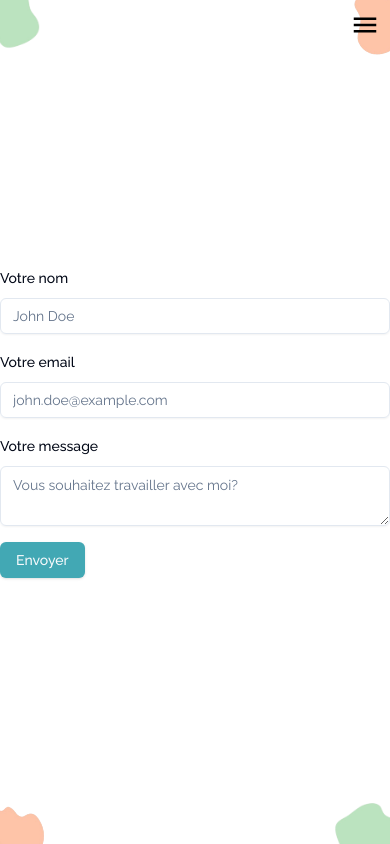
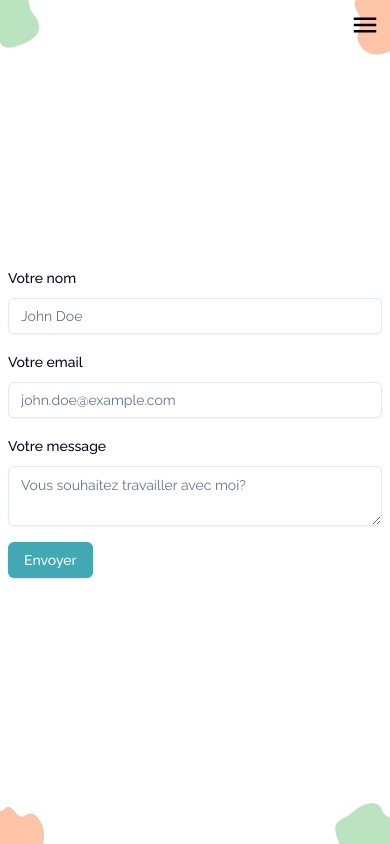
Before and after one commit to Raxuis/artaorea, a Next.js app: page /contact in a window 390 px wide. Built offline with nearby package versions, Linux system fonts and the light colour scheme.

Commit message:
fix(contact-me page): :lipstick: add padding on x axis for responsive

```diff
--- a/app/contact/page.tsx
+++ b/app/contact/page.tsx
@@ -56,7 +56,7 @@ const Contact = () => {
     <div className='no-scroll'>
       <Header>
         <Form {...form}>
-          <form onSubmit={form.handleSubmit(onSubmit)} className="space-y-4 w-full max-w-md">
+          <form onSubmit={form.handleSubmit(onSubmit)} className="space-y-4 w-full max-w-md max-sm:px-2">
             <FormField
               control={form.control}
               name="name"
```
